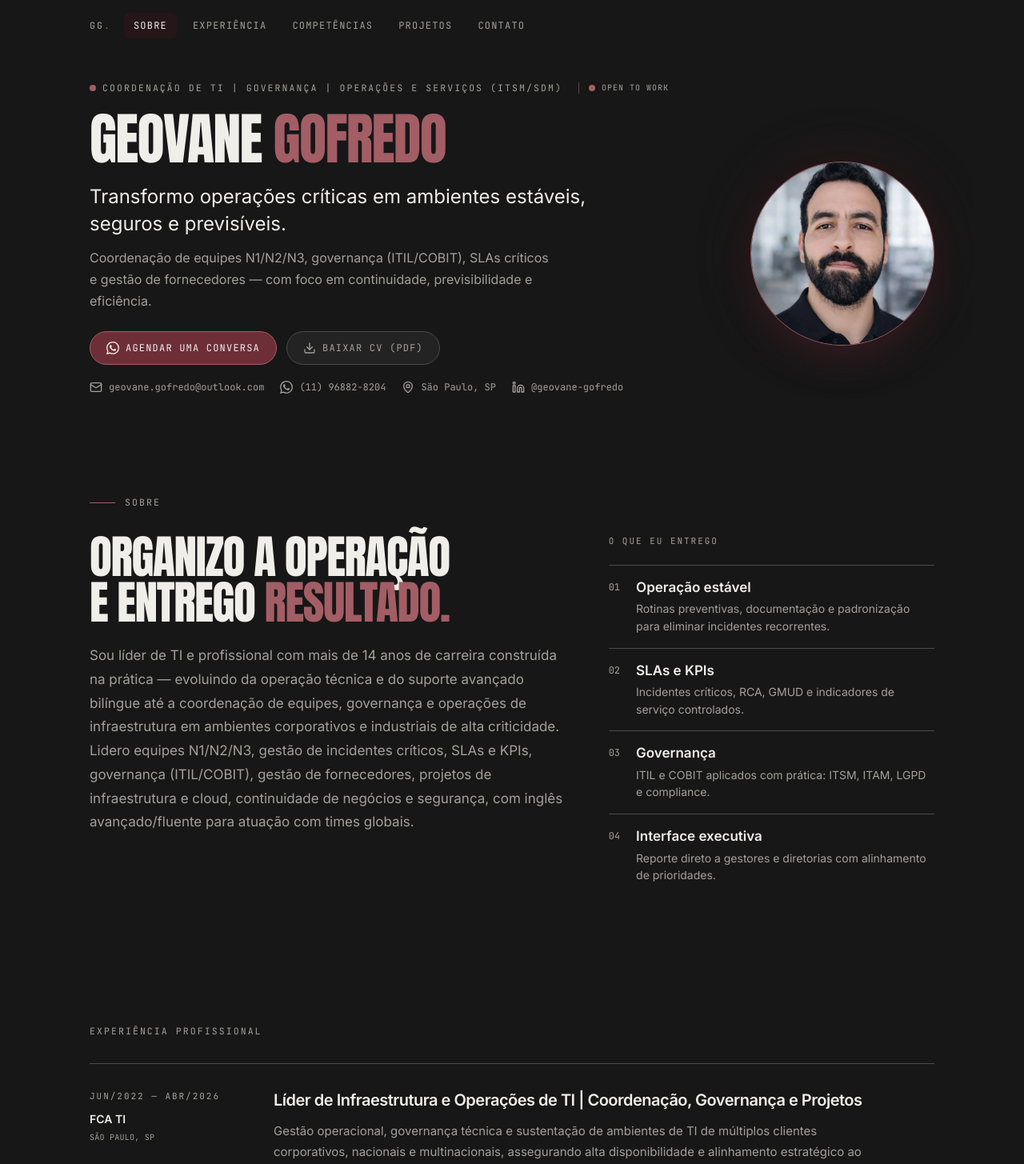
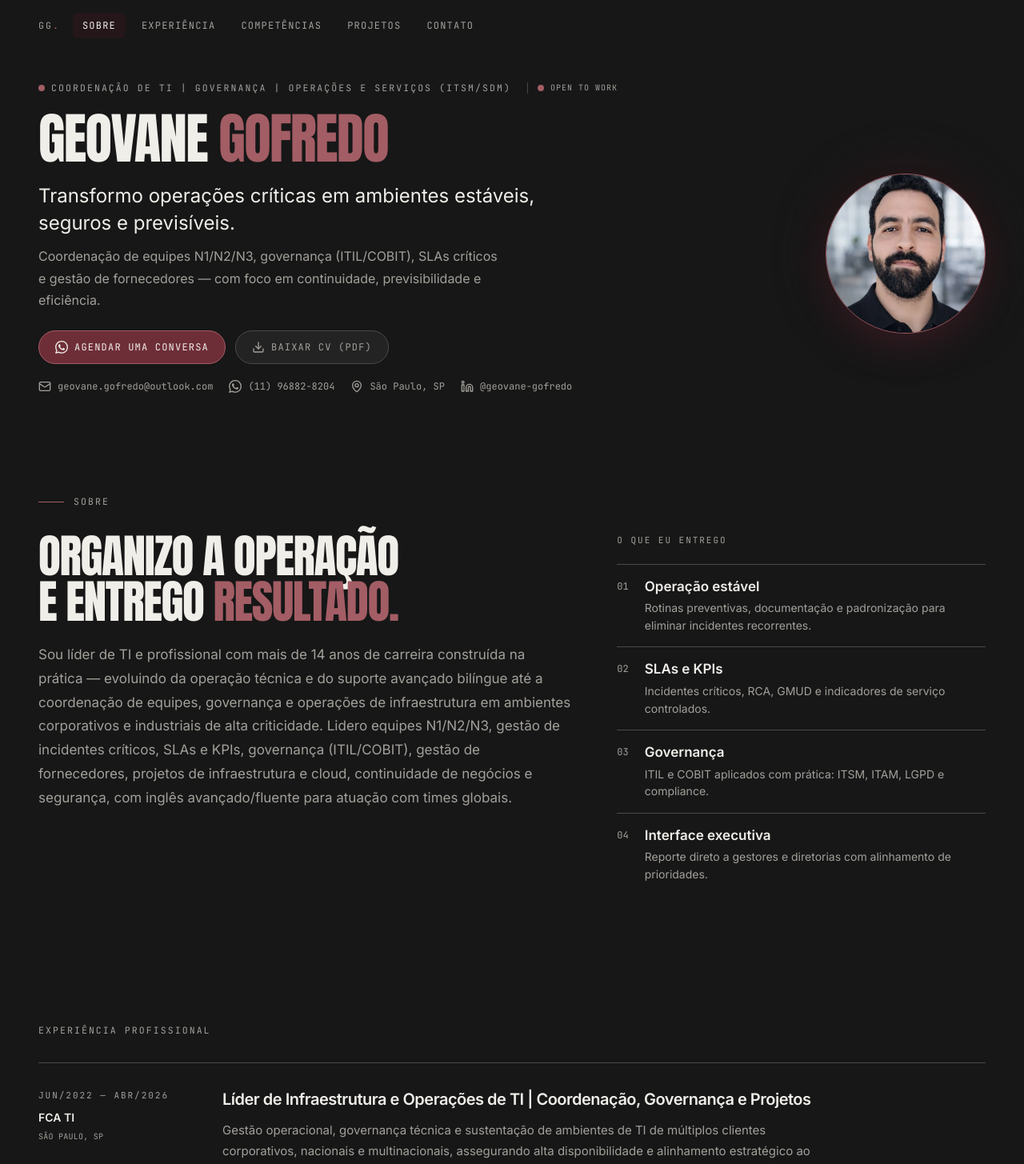
Before and after one commit to GeovaneYu/portfolio, a React (Vite) app: page / in a window 1280 px wide. Shown: the top 1455 px of the page at 80% size. Built offline with nearby package versions, Linux system fonts and the light colour scheme; the HTML template or start-up script is replaced by a standard one.

Commit message:
Restaura largura total e reduz foto do hero

```diff
--- a/src/components/Footer.tsx
+++ b/src/components/Footer.tsx
@@ -3,7 +3,7 @@ import { personalInfo } from "@/data/portfolio-data";
 export default function Footer() {
   return (
     <footer className="border-t border-border mt-8">
-      <div className="max-w-6xl mx-auto px-6 md:px-12 py-8 flex flex-col md:flex-row items-center justify-between gap-4">
+      <div className="max-w-7xl mx-auto px-6 md:px-12 py-8 flex flex-col md:flex-row items-center justify-between gap-4">
         <div className="text-center md:text-left">
           <p className="font-mono text-[10px] uppercase tracking-[0.18em] text-muted">
             Coordenação de TI · Governança · Service Delivery (ITSM/SDM)
--- a/src/components/NavBar.tsx
+++ b/src/components/NavBar.tsx
@@ -50,7 +50,7 @@ export default function NavBar() {
     >
       <nav
         aria-label="Navegação principal"
-        className="max-w-6xl mx-auto px-4 md:px-12 h-16 flex items-center gap-2 md:gap-4"
+        className="max-w-7xl mx-auto px-4 md:px-12 h-16 flex items-center gap-2 md:gap-4"
       >
         <a href="#top" className="shrink-0 label-mono text-foreground hover:text-foreground transition-colors">
           GG<span className="text-accent-bright">.</span>
--- a/src/components/sections/BioSection.tsx
+++ b/src/components/sections/BioSection.tsx
@@ -9,7 +9,7 @@ const deliverables = [
 
 export default function BioSection() {
   return (
-    <section id="sobre" className="w-full max-w-6xl mx-auto px-6 md:px-12 py-14 md:py-20">
+    <section id="sobre" className="w-full max-w-7xl mx-auto px-6 md:px-12 py-14 md:py-20">
       <h2 className="label-mono mb-8 flex items-center gap-3">
         <span className="h-px w-8 bg-accent-bright" aria-hidden="true" />
         Sobre
--- a/src/components/sections/ContactSection.tsx
+++ b/src/components/sections/ContactSection.tsx
@@ -11,7 +11,7 @@ export default function ContactSection() {
   ];
 
   return (
-    <section id="contato" className="w-full max-w-6xl mx-auto px-6 md:px-12 py-14 md:py-20">
+    <section id="contato" className="w-full max-w-7xl mx-auto px-6 md:px-12 py-14 md:py-20">
       <motion.div
         initial={{ opacity: 0, y: 20 }}
         whileInView={{ opacity: 1, y: 0 }}
--- a/src/components/sections/ContentSection.tsx
+++ b/src/components/sections/ContentSection.tsx
@@ -16,7 +16,7 @@ function formatDateRange(start: string, end: string | null): string {
 export default function ContentSection() {
   return (
     <>
-      <section id="experiencia" className="w-full max-w-6xl mx-auto px-6 md:px-12 py-14 md:py-20">
+      <section id="experiencia" className="w-full max-w-7xl mx-auto px-6 md:px-12 py-14 md:py-20">
         <h2 className="label-mono mb-8">Experiência profissional</h2>
 
         <div className="border-t border-border">
@@ -55,7 +55,7 @@ export default function ContentSection() {
         </div>
       </section>
 
-      <section id="competencias" className="w-full max-w-6xl mx-auto px-6 md:px-12 py-14 md:py-20">
+      <section id="competencias" className="w-full max-w-7xl mx-auto px-6 md:px-12 py-14 md:py-20">
         <h2 className="label-mono mb-8">Competências técnicas</h2>
 
         <div className="grid grid-cols-1 md:grid-cols-2 gap-5">
--- a/src/components/sections/HeroSection.tsx
+++ b/src/components/sections/HeroSection.tsx
@@ -7,7 +7,7 @@ export default function HeroSection() {
   const handle = personalInfo.website.split("/").pop();
 
   return (
-    <section id="top" className="relative w-full max-w-6xl mx-auto px-6 md:px-12 pt-20 pb-8 md:pt-24 md:pb-12 overflow-hidden">
+    <section id="top" className="relative w-full max-w-7xl mx-auto px-6 md:px-12 pt-20 pb-8 md:pt-24 md:pb-12 overflow-hidden">
       <div
         aria-hidden="true"
         className="pointer-events-none absolute inset-0 -z-10 opacity-[0.12]"
@@ -31,14 +31,14 @@ export default function HeroSection() {
         </span>
       </motion.p>
 
-      <div className="grid lg:grid-cols-[minmax(0,720px)_auto] gap-8 lg:gap-16 items-center">
+      <div className="grid lg:grid-cols-12 gap-8 lg:gap-12 items-center">
         <motion.div
           initial={{ opacity: 0, y: 18 }}
           animate={{ opacity: 1, y: 0 }}
           transition={{ duration: 0.55, delay: 0.08 }}
-          className="min-w-0"
+          className="lg:col-span-7"
         >
-          <h1 className="font-display uppercase tracking-tight leading-[0.9] text-foreground text-[clamp(2.4rem,6vw,4.4rem)] whitespace-nowrap">
+          <h1 className="font-display uppercase tracking-tight leading-[0.9] text-foreground text-[clamp(2.4rem,5.4vw,4.5rem)] whitespace-nowrap">
             Geovane <span className="font-display text-accent-bright">Gofredo</span>
           </h1>
 
@@ -94,9 +94,9 @@ export default function HeroSection() {
           initial={{ opacity: 0, scale: 0.96 }}
           animate={{ opacity: 1, scale: 1 }}
           transition={{ duration: 0.6, delay: 0.14 }}
-          className="shrink-0"
+          className="lg:col-span-5"
         >
-          <div className="relative mx-auto lg:ml-auto lg:mr-0 max-w-[190px] sm:max-w-[220px] lg:max-w-[230px]">
+          <div className="relative mx-auto lg:ml-auto lg:mr-0 max-w-[160px] sm:max-w-[180px] lg:max-w-[200px]">
             <div aria-hidden="true" className="absolute -inset-3 rounded-full bg-accent-soft blur-xl" />
             <picture>
               <source srcSet={`${import.meta.env.BASE_URL}img/geovane.webp`} type="image/webp" />
--- a/src/components/sections/ProjectsSection.tsx
+++ b/src/components/sections/ProjectsSection.tsx
@@ -27,7 +27,7 @@ const projects = [
 
 export default function ProjectsSection() {
   return (
-    <section id="projetos" className="w-full max-w-6xl mx-auto px-6 md:px-12 py-14 md:py-20">
+    <section id="projetos" className="w-full max-w-7xl mx-auto px-6 md:px-12 py-14 md:py-20">
       <div className="flex flex-col sm:flex-row sm:items-end sm:justify-between gap-4 mb-8">
         <div>
           <h2 className="label-mono">Projetos e resultados</h2>
```
